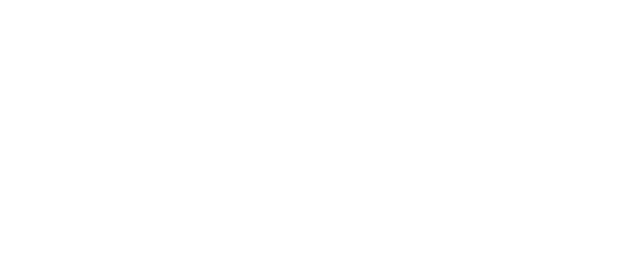
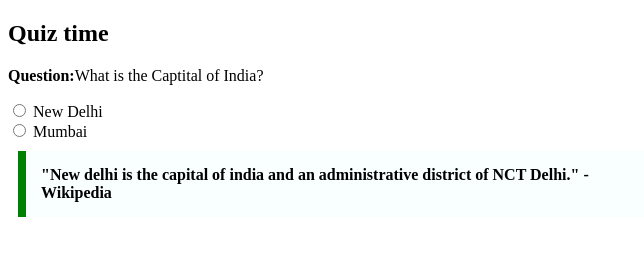
Before and after one commit to acciojob/trivia-Rishabh-dev545, a website: page main.html in a window 1280 px wide. Shown: the whole page, without its empty margins (0-644 px from the left). Drawn offline with Linux system fonts and the light colour scheme.

Commit message:
created a submission

```diff
--- a/main.html
+++ b/main.html
@@ -3,11 +3,43 @@
 <html>
 
 <head>
+	<title>Quiz Question</title>
+
 	<link rel="stylesheet" href="styles.css">
+	<style>
+		blockquote {
+			max-width: 600px;
+			margin: 10px;
+			padding: 15px;
+			border-left: 8px solid green;
+			background-color: #f8fffe;
+			font-weight: bold;
+		}
+	</style>
 </head>
 
 <body>
 	<!-- the entire body must be written by student -->
+	<h2>Quiz time</h2>
+
+	<form>
+		<p><strong>Question:</strong>What is the Captital of India?</p>
+
+		<label>
+			<input type="radio" name="capital" value="New Delhi">
+			New Delhi
+		</label><br>
+
+		<label>
+			<input type="radio" name="capital" value="mumbai">
+			Mumbai
+		</label>
+	</form>
+
+	<blockquote>
+		"New delhi is the capital of india and an administrative district of NCT Delhi." - Wikipedia
+	</blockquote>
+
     <script type="text/javascript" src="./script.js">
 </script>
 
```
